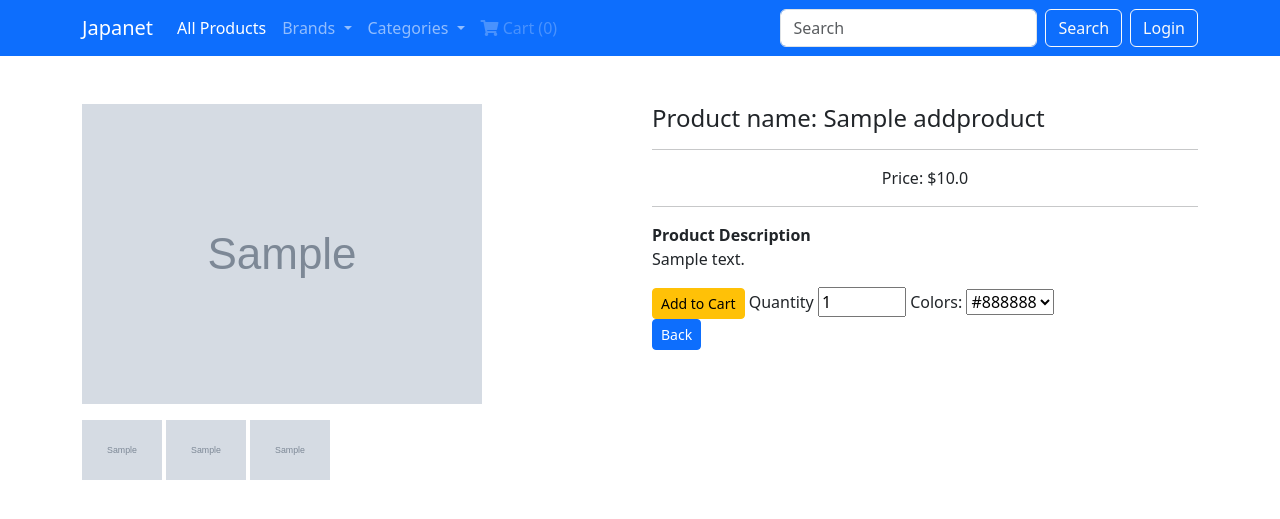
After one commit to brwngld/JapaNet, a Flask app: page /details/1 in a window 1280 px wide. The commit adds this page. Shown: the top 519 px of the page. Run offline with Flask 3, Linux system fonts and the light colour scheme; tables that the repository leaves empty hold one stand-in row (values such as "Sample post"); grey boxes marked "Sample" are stand-in pictures.

```diff
--- a/app/routes/root/__init__.py
+++ b/app/routes/root/__init__.py
@@ -1,2 +1,3 @@
 from .login import user_register, user_login
 from .user import home
+from .cart import AddCart
--- a/app/routes/root/user.py
+++ b/app/routes/root/user.py
@@ -8,20 +8,28 @@ from flask_login import login_user
 
 @app.route('/brand/<int:id>')
 def get_brand(id):
+    page = request.args.get('page', 1, type=int)
+    get_bran = Brand.query.filter_by(id=id).first_or_404()
     # Query database for products with the specified brand_id
-    brand = Addproduct.query.filter_by(brand_id=id).all()
+    brand = Addproduct.query.filter_by(brand_id=get_bran.id).paginate(page=page, per_page=6)
     brands = Brand.query.join(Addproduct, (Brand.id == Addproduct.brand_id)).all()  # Retrieve all brands from the database
     categories = Category.query.join(Addproduct, (Category.id == Addproduct.category_id)).all()
-    return render_template('root/brands.html', brand=brand, brands=brands, categories=categories)
+    return render_template('root/brands.html', brand=brand, brands=brands, categories=categories, get_bran=get_bran)
+
+
 
 @app.route('/category/<int:id>')
 def get_cat(id):
-    # Query database for products with the specified brand_id
-    category = Addproduct.query.filter_by(category_id=id).all()
+    page = request.args.get('page', 1, type=int)
+    get_categ = Category.query.filter_by(id=id).first_or_404()
+    # Query database for products with the specified category_id
+    category = Addproduct.query.filter_by(category_id=get_categ.id).order_by(
+        Addproduct.id.desc()).paginate(page=page, per_page=6)
     categories = Category.query.join(Addproduct, (Category.id == Addproduct.category_id)).all()
     brands = Brand.query.join(Addproduct, (Brand.id == Addproduct.brand_id)).all()  # Retrieve all brands from the database
 
-    return render_template('root/categories.html', category=category, categories=categories, brands=brands)
+    return render_template('root/categories.html', category=category, categories=categories, brands=brands, get_categ=get_categ)
+
 
 
 
@@ -29,7 +37,9 @@ def get_cat(id):
 @app.route('/')
 @app.route('/home')
 def home():
-    products = Addproduct.query.filter(Addproduct.stock >= 0)
+    page = request.args.get('page', 1, type=int)
+    products = Addproduct.query.filter(Addproduct.stock >= 0).order_by(
+        Addproduct.id.desc()).paginate(page=page, per_page=4)
     brands = Brand.query.join(Addproduct, (Brand.id == Addproduct.brand_id)).all()
     categories = Category.query.join(Addproduct, (Category.id == Addproduct.category_id)).all()
 
@@ -46,3 +56,19 @@ from flask_login import login_required
 def account():
     # Logic to retrieve and display account information for the current user
     return render_template('account.html')
+
+
+
+
+
+@app.route('/details/<int:id>')
+def detail_page(id):
+    product = Addproduct.query.get_or_404(id)
+
+    # Determine whether to display "Out of Stock" or "Add to Cart" button
+    if product.stock >= 0:
+        button_text = "Out of Stock"
+    else:
+        button_text = "Add to Cart"
+
+    return render_template('root/details.html', product=product, button_text=button_text)
--- /dev/null
+++ b/app/templates/root/details.html
@@ -0,0 +1,79 @@
+{% extends 'root/base.html' %}
+
+{% block content %}
+
+{% include 'root/navbar.html' %}
+
+<div class="container mt-5">
+  <div class="row">
+    <div class="col-md-6" id="b_image">
+      <img src="{{url_for('static', filename='img/' + product.image_1)}}" alt="" width="400" height="400" class="img-fluid">
+    </div>
+    <div class="col-md-6">
+      <h4>Product name: {{product.name}}</h4>
+      <hr>
+      <p style="display: none;">Price: ${{product.price}}</p>
+      {% set unit_price = product.price | float %}
+      {% set discounted_price = unit_price * (1 - product.discount / 100) %}
+      {% set save_price = unit_price - discounted_price %}
+      {% if product.discount > 0 %}
+      <p class="text-center">Original Price: <del>${{ unit_price | round(2) }}</del></p>
+      <p class="text-center">Discounted Price: ${{ discounted_price | round(2) }}</p>
+      <p class="text-center">Save: ${{ save_price | round(2) }}</p>
+      {% else %}
+      <p class="text-center">Price: ${{ unit_price | round(2) }}</p>
+      {% endif %}
+      <hr>
+      <b>Product Description</b>
+      <p>{{product.description}}</p>
+      {% if product.stock > 0 %}
+      <div class="mx-2"></div> <!-- Add empty div for spacing -->
+
+      <form action="{{url_for('AddCart')}}" method="post">
+        <input type="hidden" name="product_id" value="{{ product.id }}">
+        <button type="submit" class="btn btn-sm btn-warning">Add to Cart</button>
+        <label for="quantity">Quantity</label>
+        <input type="number" name="quantity" value="1" min="1" max="{{ product.stock }}">
+        {% set colors = product.colors.split(',') %}
+        <label for="colors">Colors:</label>
+        <select name="colors" id="">
+          {% for color in colors %}
+          {% set col = color.split(':') %}
+          <option value="{{ col[0] }}">{{ col[0]|capitalize }}</option>
+          {% endfor %}
+        </select>
+    </form>
+
+      <a href="javascript:history.go(-1)" class="btn btn-sm btn-primary">Back</a>
+      {% else %}
+      <button class="btn btn-sm btn-danger" disabled>Out of Stock</button>
+      <a href="javascript:history.go(-1)" class="btn btn-sm btn-primary">Back</a>
+      {% endif %}
+    </div>
+  </div>
+  <div class="row mt-3">
+    <div class="col-md-12" id="s_image">
+      <img src="{{url_for('static', filename='img/' + product.image_1)}}" alt="{{product.name}}" style="max-width: 80px; max-height: 80px;" class="thumbnail">
+      <img src="{{url_for('static', filename='img/' + product.image_2)}}" alt="{{product.name}}" style="max-width: 80px; max-height: 80px;" class="thumbnail">
+      <img src="{{url_for('static', filename='img/' + product.image_3)}}" alt="{{product.name}}" style="max-width: 80px; max-height: 80px;" class="thumbnail">
+    </div>
+  </div>
+</div>
+
+
+<!--Javascript that enables the image to change after clicking on it-->
+<script>
+  var brnd_image = document.getElementById('b_image');
+  var s_image = document.getElementById('s_image').getElementsByTagName('img');
+
+  for (var i = 0; i < s_image.length; i++) {
+      s_image[i].addEventListener('click', full_image);
+  }
+
+  function full_image() {
+      var ImageSRC = this.getAttribute('src');
+      brnd_image.innerHTML = "<img src='" + ImageSRC + "' width='400' height='400'>";
+  }
+</script>
+
+{% endblock content %}
--- a/app/templates/root/navbar.html
+++ b/app/templates/root/navbar.html
@@ -28,6 +28,12 @@
                     {% endfor %}
                 </ul>
             </li>
+            <li class="nav-item">
+                <a class="nav-link disabled" aria-disabled="true" href="#" tabindex="-1">
+                    <i class="fas fa-shopping-cart"></i> Cart ({{ session['Shoppingcart']|length }})
+                </a>
+            </li>
+
           </ul>
           <form class="d-flex">
               <input class="form-control me-2" type="search" placeholder="Search" aria-label="Search">
```
Also changed, not shown: app/__init__.py (+14 -4 lines), app/routes/root/cart.py (+43 -0 lines), app/templates/root/brands.html (+25 -2 lines), app/templates/root/categories.html (+26 -3 lines), app/templates/root/index.html (+24 -2 lines), app/templates/root/shopcart.html (added, +52 -0 lines), 3 other files.
